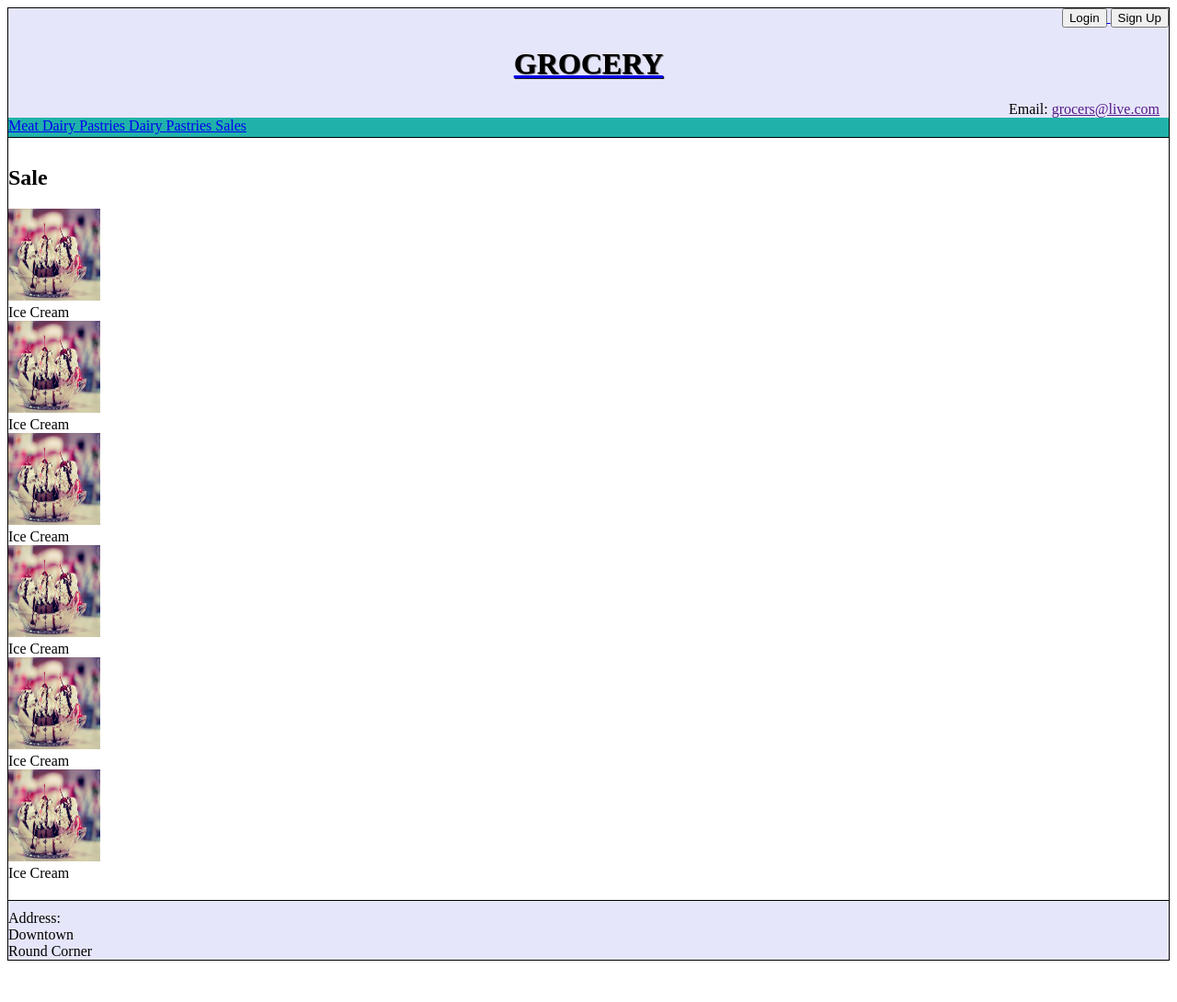
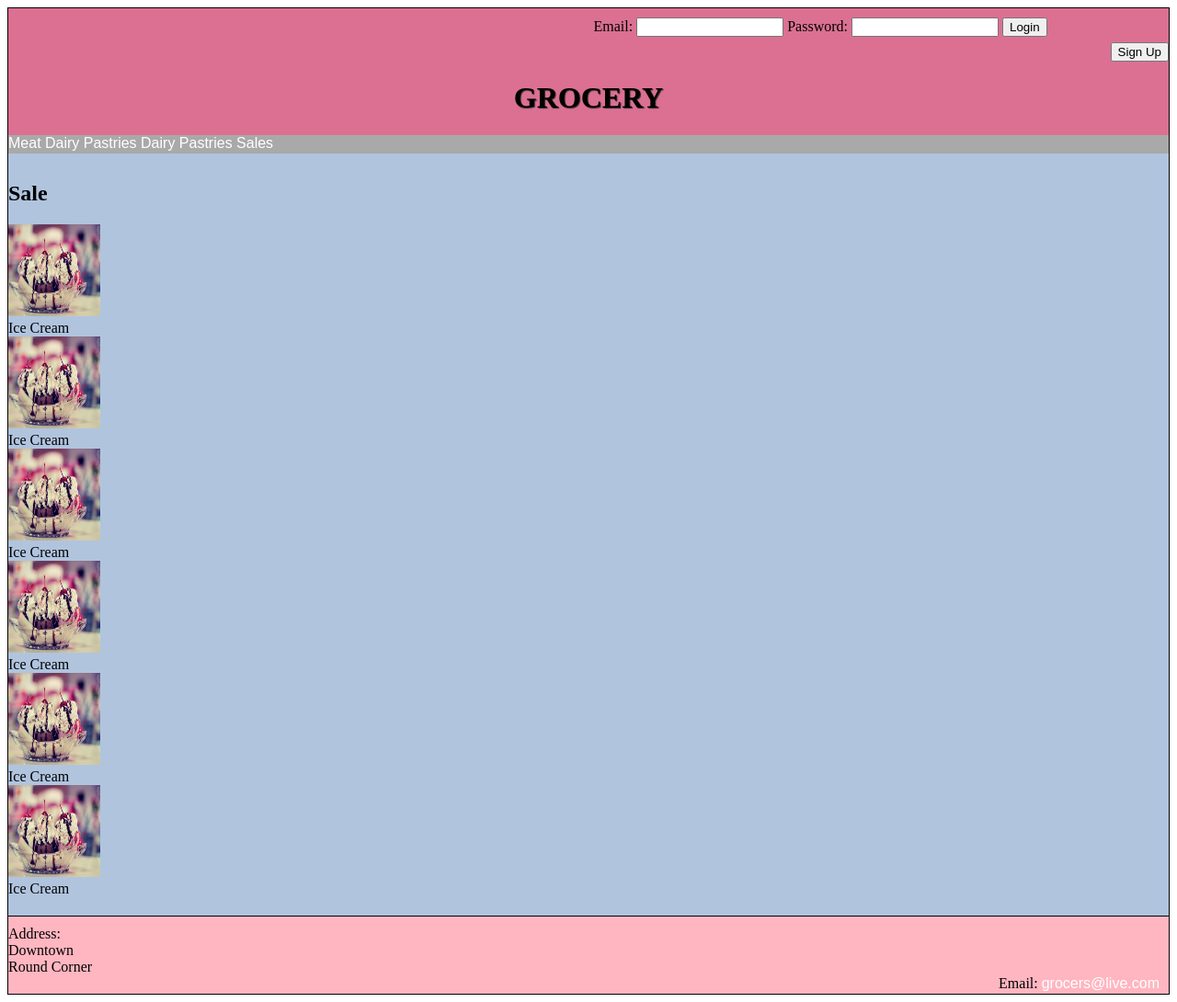
Before and after one commit to ZSR-Blxck/web, a PHP site: page / in a window 1280 px wide. Shown: the whole page at 92% size. Before the commit the page ends 1045 px from the top, so only its background shows below. Run offline with PHP 8.4, Linux system fonts and the light colour scheme.

Commit message:
editing css

```diff
--- a/Styles/styles.css
+++ b/Styles/styles.css
@@ -1,11 +1,17 @@
 #header{
-	height: 120px;
+	height: 150px;
 	width: 100%;
 	text-align: right;
 	position: relative;
-	margin-bottom: 20px;
-	background-color: lavender;
-	padding: -15px;
+	background-color: palevioletred;
+	padding-bottom: 8px;
+	padding-left: -10px;
+	padding-top: -30px;
+}
+a{
+	text-decoration: none;
+  	font-family: 'Oxygen', sans-serif;
+	color: white;
 }
 h1{
 	text-align: center;
@@ -15,7 +21,18 @@ h1{
 	color: black;
 	font-weight: bold;
 	text-shadow: 1px 1px 1px #222;
-	text-decoration-line: none;
+}
+form{
+	padding-top: 10px;
+	padding-bottom: -20px;
+	padding-left: 120px;
+	width: 80%;
+}
+#email,#password{
+	width: 160px;
+}
+#signup{
+	margin-top: -10px;
 }
 #pic{
 	position: relative;
@@ -24,14 +41,16 @@ h1{
 	padding-right: 10px;
 	position: relative;
 	text-align: right;
-	justify-content: left;
+	padding-bottom: 2px;
+	color: black;
 }
 .navbar{
-	background-color: lightseagreen;
+	background-color: darkgray;
 	text-align: left;
-	position: absolute;
+	position: relative;
+	height: 40px;
 	width: 100%;
-	padding-bottom: 5px;
+	padding-bottom: -30px;
 }
 body{
 	background-color: white;
@@ -41,8 +60,7 @@ body{
 	padding-top: 10px;
 	padding-bottom: 20px;
 	position: relative;
-	border-top: 1px solid black;
-	background-color: white;
+	background-color: lightsteelblue;
 	margin: auto;
 }
 #address{
@@ -50,5 +68,5 @@ body{
 }
 footer{
 	border-top: 1px solid black;
-	background-color: lavender;
+	background-color: lightpink;
 }
--- a/index.html
+++ b/index.html
@@ -6,24 +6,25 @@
 
 <body>
 	<div id="header">
-		<span id="bu">
-			<a href="login.html">
-				<button type ="login"> Login </button>
-			</a>
-			<a href="p2.html">
-				<button type ="sign_up"> Sign Up </button>
-			</a>
-		</span>
+		<form name="form" id="form" method="post" action="scripts/" onsubmit="return(Validate(form))">
+			<span id="bu">
+				<!-- DECLARATION OF TEXTFIELD REQUIRING POLLING STATION -->
+				 <label for="email">Email:</label>
+				 <input type="text" name="email" id="email" />
+				 <!-- DECLARATION OF TEXTFIELD REQUIRING CANDIDATE 1  -->
+				 <label for="Password">Password:</label>
+				 <input type="text" name="password" id="password" />
+
+				<button type ="submit" id="login"> Login </button>
+			</span>
+		</form>
+		<a href="p2.html">
+					<button type ="sign_up" id="signup"> Sign Up </button>
+				</a>
 		<a href="index.html">
 		 	<h1> Grocery </h1>
 		</a>
 
-		<div id="contact">
-			Email:
-			<a href="">
-				<span>grocers@live.com</span>
-			</a>
-		</div>
 		<div class= "navbar">
 			<a href="meat.html"> Meat </a>
 			<a href="dairy.html"> Dairy </a>
@@ -78,6 +79,13 @@
 	<section id="address">
 		<span>Address:</span><br>
 		Downtown<br>Round Corner
+		<div id="contact">
+			Email:
+			<a href="">
+				<span>grocers@live.com</span>
+			</a>
+		</div>
+
 	</section>
 </footer>
 
```
Also changed, not shown: Styles/p2.css (line endings or trailing spaces).
